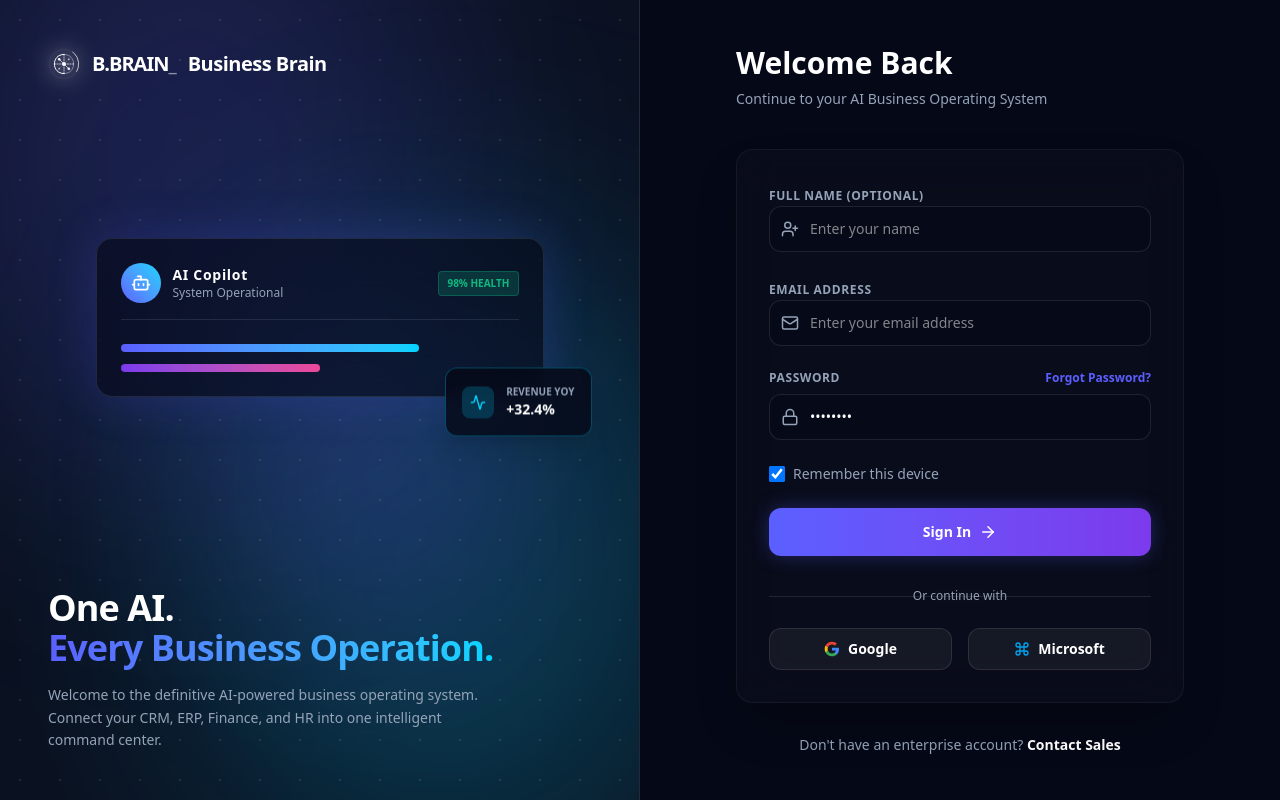
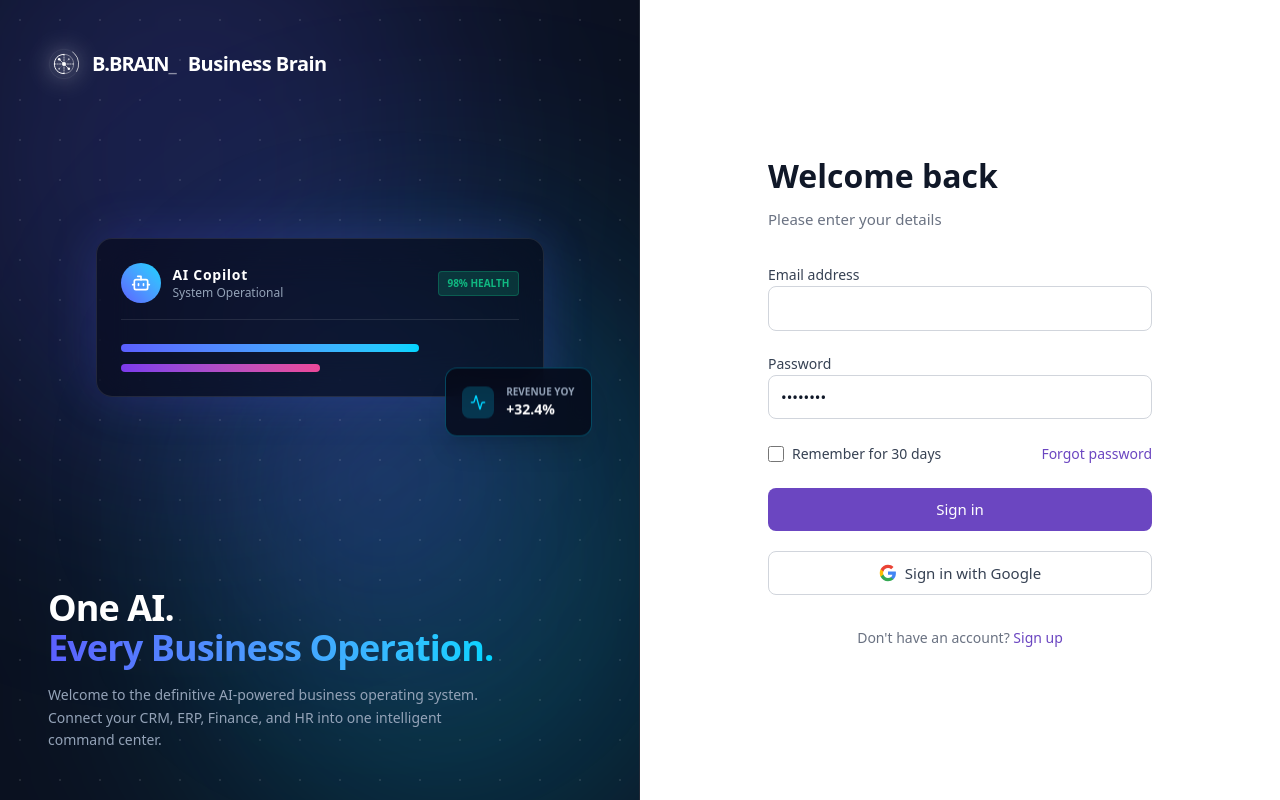
Before and after one commit to durisetivarshini-ux/business-brain, a React (Vite) app: page /login in a window 1280 px wide. Built offline with nearby package versions, Linux system fonts and the light colour scheme; a web font is replaced by a local one.

Commit message:
feat: redesign login page form to match clean light theme layout

```diff
--- a/src/pages/Login/index.jsx
+++ b/src/pages/Login/index.jsx
@@ -204,155 +204,96 @@ export function LoginPage() {
       {/* ======================================================== */}
       {/* RIGHT SIDE: The Gateway (Login Form) */}
       {/* ======================================================== */}
-      <div className="w-full lg:w-1/2 flex items-center justify-center p-8 relative z-20">
-
-        {/* Mobile background glows */}
-        <div className="absolute inset-0 lg:hidden pointer-events-none">
-          <div className="absolute top-0 left-0 w-full h-full bg-[#050816] z-0" />
-          <div className="absolute top-[-20%] left-[-10%] w-[80%] h-[80%] bg-[#5B5FFF]/20 blur-[120px] rounded-full z-0" />
-        </div>
+      <div className="w-full lg:w-1/2 flex items-center justify-center p-8 bg-white relative z-20">
 
         <motion.div
           initial={{ opacity: 0, x: 20 }}
           animate={{ opacity: 1, x: 0 }}
           transition={{ duration: 0.8 }}
-          className="w-full max-w-md relative z-10"
+          className="w-full max-w-sm relative z-10"
         >
           {/* Mobile Logo */}
           <div className="lg:hidden flex items-center gap-3 mb-12 justify-center">
             <Logo size={32} />
-            <span className="font-display font-bold text-xl text-white tracking-tight">Business Brain</span>
+            <span className="font-display font-bold text-xl text-gray-900 tracking-tight">Business Brain</span>
           </div>
 
-          <div className="mb-10 text-center lg:text-left">
-            <h1 className="font-display text-3xl font-bold text-white mb-2">Welcome Back</h1>
-            <p className="text-[#94A3B8] text-sm">Continue to your AI Business Operating System</p>
+          <div className="mb-8">
+            <h1 className="text-[32px] font-bold text-gray-900 mb-2">Welcome back</h1>
+            <p className="text-gray-500 text-[15px]">Please enter your details</p>
           </div>
 
-          {/* Login Card */}
-          <div className="bg-white/[0.02] border border-white/5 p-8 rounded-2xl backdrop-blur-xl shadow-2xl relative overflow-hidden">
-
-            <form onSubmit={handleLogin} className="space-y-6 relative z-10">
-
-              {/* Optional Name Input for first-time profile creation */}
-              <div className="space-y-2">
-                <label className="text-xs font-bold text-[#94A3B8] uppercase tracking-wider">Full Name (optional)</label>
-                <div className="relative">
-                  <div className="absolute inset-y-0 left-0 pl-3 flex items-center pointer-events-none text-[#94A3B8]">
-                    <UserPlus size={18} />
-                  </div>
-                  <input
-                    type="text"
-                    value={name}
-                    onChange={(e) => setName(e.target.value)}
-                    className="w-full bg-[#050816]/50 border border-white/10 rounded-xl py-3 pl-10 pr-4 text-white text-sm focus:outline-none focus:border-[#5B5FFF] focus:ring-1 focus:ring-[#5B5FFF] transition-all"
-                    placeholder="Enter your name"
-                  />
-                </div>
-              </div>
+          <form onSubmit={handleLogin} className="space-y-5">
 
             {/* Email Input */}
-              <div className="space-y-2">
-                <label className="text-xs font-bold text-[#94A3B8] uppercase tracking-wider">Email Address</label>
-                <div className="relative">
-                  <div className="absolute inset-y-0 left-0 pl-3 flex items-center pointer-events-none text-[#94A3B8]">
-                    <Mail size={18} />
-                  </div>
+            <div className="space-y-1.5">
+              <label className="text-[14px] font-medium text-gray-700">Email address</label>
               <input
                 type="email"
                 required
                 value={email}
                 onChange={(e) => setEmail(e.target.value)}
-                    className="w-full bg-[#050816]/50 border border-white/10 rounded-xl py-3 pl-10 pr-4 text-white text-sm focus:outline-none focus:border-[#5B5FFF] focus:ring-1 focus:ring-[#5B5FFF] transition-all"
-                    placeholder="Enter your email address"
+                className="w-full bg-white border border-gray-300 rounded-lg py-2.5 px-3 text-gray-900 text-[15px] focus:outline-none focus:border-[#6B46C1] focus:ring-1 focus:ring-[#6B46C1] transition-all"
               />
-                </div>
             </div>
 
             {/* Password Input */}
-              <div className="space-y-2">
-                <div className="flex items-center justify-between">
-                  <label className="text-xs font-bold text-[#94A3B8] uppercase tracking-wider">Password</label>
-                  <a href="#" className="text-xs font-bold text-[#5B5FFF] hover:text-[#00D4FF] transition-colors">Forgot Password?</a>
-                </div>
-                <div className="relative">
-                  <div className="absolute inset-y-0 left-0 pl-3 flex items-center pointer-events-none text-[#94A3B8]">
-                    <Lock size={18} />
-                  </div>
+            <div className="space-y-1.5">
+              <label className="text-[14px] font-medium text-gray-700">Password</label>
               <input
                 type="password"
                 required
                 defaultValue="••••••••"
-                    className="w-full bg-[#050816]/50 border border-white/10 rounded-xl py-3 pl-10 pr-4 text-white text-sm focus:outline-none focus:border-[#5B5FFF] focus:ring-1 focus:ring-[#5B5FFF] transition-all"
-                    placeholder="Enter your password"
+                className="w-full bg-white border border-gray-300 rounded-lg py-2.5 px-3 text-gray-900 text-[15px] focus:outline-none focus:border-[#6B46C1] focus:ring-1 focus:ring-[#6B46C1] transition-all"
               />
             </div>
-              </div>
 
-              {/* Remember Me */}
+            {/* Remember Me & Forgot Password */}
+            <div className="flex items-center justify-between pt-1 pb-1">
               <div className="flex items-center">
                 <input
                   id="remember"
                   type="checkbox"
-                  className="h-4 w-4 rounded border-white/10 bg-[#050816] text-[#5B5FFF] focus:ring-[#5B5FFF] focus:ring-offset-[#050816]"
-                  defaultChecked
+                  className="h-4 w-4 rounded border-gray-300 text-[#6B46C1] focus:ring-[#6B46C1]"
                 />
-                <label htmlFor="remember" className="ml-2 block text-sm text-[#94A3B8]">
-                  Remember this device
+                <label htmlFor="remember" className="ml-2 block text-[14px] text-gray-700">
+                  Remember for 30 days
                 </label>
+              </div>
+              <a href="#" className="text-[14px] font-medium text-[#6B46C1] hover:text-[#553C9A] hover:underline">
+                Forgot password
+              </a>
             </div>
 
             {/* Sign In Button */}
             <button
               type="submit"
               disabled={isLoading}
-                className="w-full flex items-center justify-center gap-2 py-3.5 px-4 bg-gradient-to-r from-[#5B5FFF] to-[#7C3AED] hover:from-[#4F54E6] hover:to-[#6D28D9] text-white rounded-xl font-bold text-sm shadow-[0_0_20px_rgba(91,95,255,0.3)] transition-all transform hover:scale-[1.02] disabled:opacity-70 disabled:hover:scale-100"
+              className="w-full py-2.5 bg-[#6B46C1] hover:bg-[#553C9A] text-white rounded-lg font-medium text-[15px] transition-colors flex justify-center items-center"
             >
               {isLoading ? (
                 <svg className="animate-spin h-5 w-5 text-white" xmlns="http://www.w3.org/2000/svg" fill="none" viewBox="0 0 24 24"><circle className="opacity-25" cx="12" cy="12" r="10" stroke="currentColor" strokeWidth="4"></circle><path className="opacity-75" fill="currentColor" d="M4 12a8 8 0 018-8V0C5.373 0 0 5.373 0 12h4zm2 5.291A7.962 7.962 0 014 12H0c0 3.042 1.135 5.824 3 7.938l3-2.647z"></path></svg>
               ) : (
-                  <>Sign In <ArrowRight size={18} /></>
+                'Sign in'
               )}
+            </button>
+
+            {/* Google Button */}
+            <button
+              type="button"
+              onClick={() => setSsoType('google')}
+              className="w-full flex items-center justify-center gap-2 py-2.5 bg-white border border-gray-300 hover:bg-gray-50 rounded-lg text-gray-700 text-[15px] font-medium transition-colors mt-4"
+            >
+              <svg width="18" height="18" viewBox="0 0 24 24"><path fill="#4285F4" d="M22.56 12.25c0-.78-.07-1.53-.2-2.25H12v4.26h5.92c-.26 1.37-1.04 2.53-2.21 3.31v2.77h3.57c2.08-1.92 3.28-4.74 3.28-8.09z"/><path fill="#34A853" d="M12 23c2.97 0 5.46-.98 7.28-2.66l-3.57-2.77c-.98.66-2.23 1.06-3.71 1.06-2.86 0-5.29-1.93-6.16-4.53H2.18v2.84C3.99 20.53 7.7 23 12 23z"/><path fill="#FBBC05" d="M5.84 14.09c-.22-.66-.35-1.36-.35-2.09s.13-1.43.35-2.09V7.07H2.18C1.43 8.55 1 10.22 1 12s.43 3.45 1.18 4.93l3.66-2.84z"/><path fill="#EA4335" d="M12 5.38c1.62 0 3.06.56 4.21 1.64l3.15-3.15C17.45 2.09 14.97 1 12 1 7.7 1 3.99 3.47 2.18 7.07l3.66 2.84c.87-2.6 3.3-4.53 6.16-4.53z"/></svg>
+              Sign in with Google
             </button>
 
           </form>
 
-            {/* Divider */}
-            <div className="mt-8 relative z-10">
-              <div className="absolute inset-0 flex items-center">
-                <div className="w-full border-t border-white/10"></div>
-              </div>
-              <div className="relative flex justify-center text-xs">
-                <span className="px-2 bg-transparent text-[#94A3B8] backdrop-blur-xl">Or continue with</span>
-              </div>
-            </div>
-
-            <div className="mt-6 grid grid-cols-2 gap-4 relative z-10">
-              {/* Google Button */}
-              <button
-                type="button"
-                onClick={() => setSsoType('google')}
-                className="functional-btn flex items-center justify-center gap-2 py-2.5 bg-white/5 hover:bg-white/10 border border-white/10 rounded-xl text-white text-sm font-semibold transition-colors"
-              >
-                <svg width="16" height="16" viewBox="0 0 24 24"><path fill="#4285F4" d="M22.56 12.25c0-.78-.07-1.53-.2-2.25H12v4.26h5.92c-.26 1.37-1.04 2.53-2.21 3.31v2.77h3.57c2.08-1.92 3.28-4.74 3.28-8.09z"/><path fill="#34A853" d="M12 23c2.97 0 5.46-.98 7.28-2.66l-3.57-2.77c-.98.66-2.23 1.06-3.71 1.06-2.86 0-5.29-1.93-6.16-4.53H2.18v2.84C3.99 20.53 7.7 23 12 23z"/><path fill="#FBBC05" d="M5.84 14.09c-.22-.66-.35-1.36-.35-2.09s.13-1.43.35-2.09V7.07H2.18C1.43 8.55 1 10.22 1 12s.43 3.45 1.18 4.93l3.66-2.84z"/><path fill="#EA4335" d="M12 5.38c1.62 0 3.06.56 4.21 1.64l3.15-3.15C17.45 2.09 14.97 1 12 1 7.7 1 3.99 3.47 2.18 7.07l3.66 2.84c.87-2.6 3.3-4.53 6.16-4.53z"/></svg>
-                Google
-              </button>
-              {/* Microsoft Button */}
-              <button
-                type="button"
-                onClick={() => setSsoType('microsoft')}
-                className="functional-btn flex items-center justify-center gap-2 py-2.5 bg-white/5 hover:bg-white/10 border border-white/10 rounded-xl text-white text-sm font-semibold transition-colors"
-              >
-                <Command size={16} className="text-[#00a4ef]" /> Microsoft
-              </button>
-            </div>
-
-          </div>
-
           <div className="mt-8 text-center">
-            <p className="text-sm text-[#94A3B8]">
-              Don't have an enterprise account?{' '}
-              <a href="#" className="font-bold text-white hover:text-[#00D4FF] transition-colors">Contact Sales</a>
+            <p className="text-[14px] text-gray-500">
+              Don't have an account?{' '}
+              <a href="#" className="font-medium text-[#6B46C1] hover:underline">Sign up</a>
             </p>
           </div>
 
```
Lines whose indentation alone changed are shown as unchanged.
